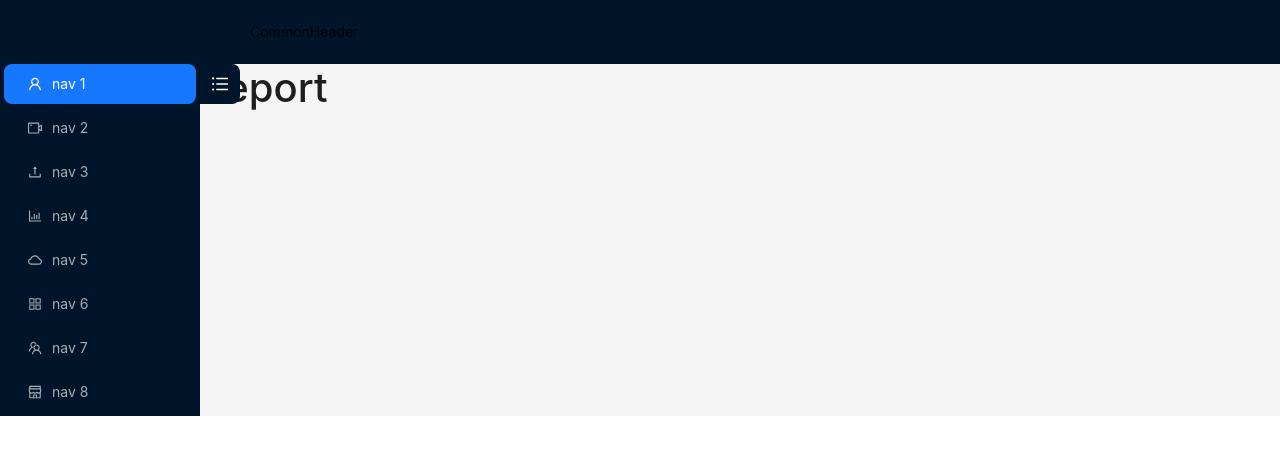
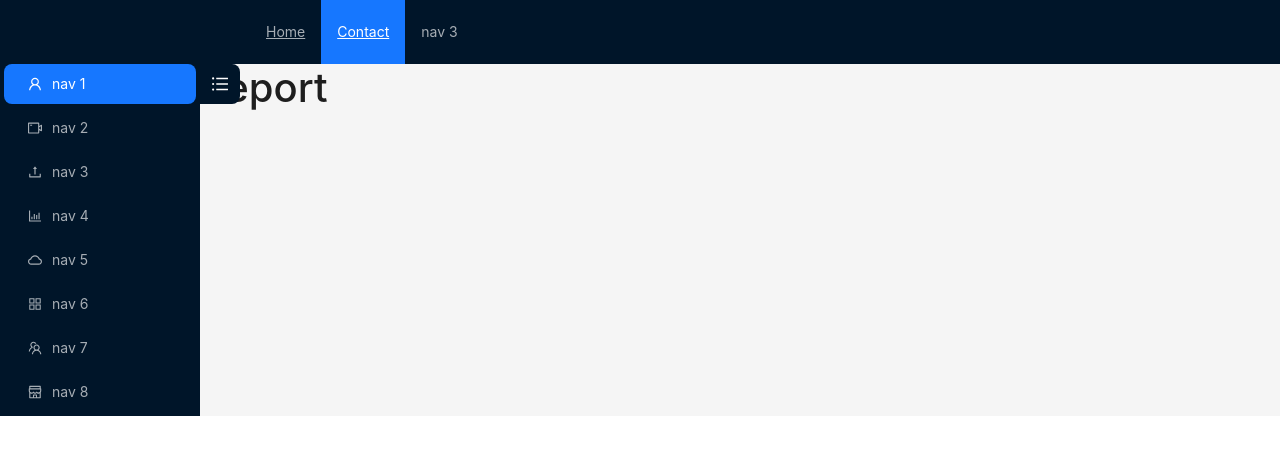
Before and after one commit to saijamii/employee-management, a React (Create React App) app: page /app/report in a window 1280 px wide. Shown: the top 454 px of the page. Built offline with nearby package versions, Linux system fonts and the light colour scheme.

Commit message:
CommonHeader

```diff
--- a/src/CommonHeader.js
+++ b/src/CommonHeader.js
@@ -1,7 +1,24 @@
 import React from "react";
+import { Menu } from "antd";
+import { Link } from "react-router-dom";
 
-function CommonHeader() {
-  return <div>CommonHeader</div>;
+export default function CommonHeader() {
+  return (
+    <>
+      <div className="logo" />
+      <Menu theme="dark" mode="horizontal" defaultSelectedKeys={["2"]}>
+        <Menu.Item key="1">
+          <Link to="/">
+            <span>Home</span>
+          </Link>
+        </Menu.Item>
+        <Menu.Item key="2">
+          <Link to="/contact">
+            <span>Contact</span>
+          </Link>
+        </Menu.Item>
+        <Menu.Item key="3">nav 3</Menu.Item>
+      </Menu>
+    </>
+  );
 }
-
-export default CommonHeader;
```
